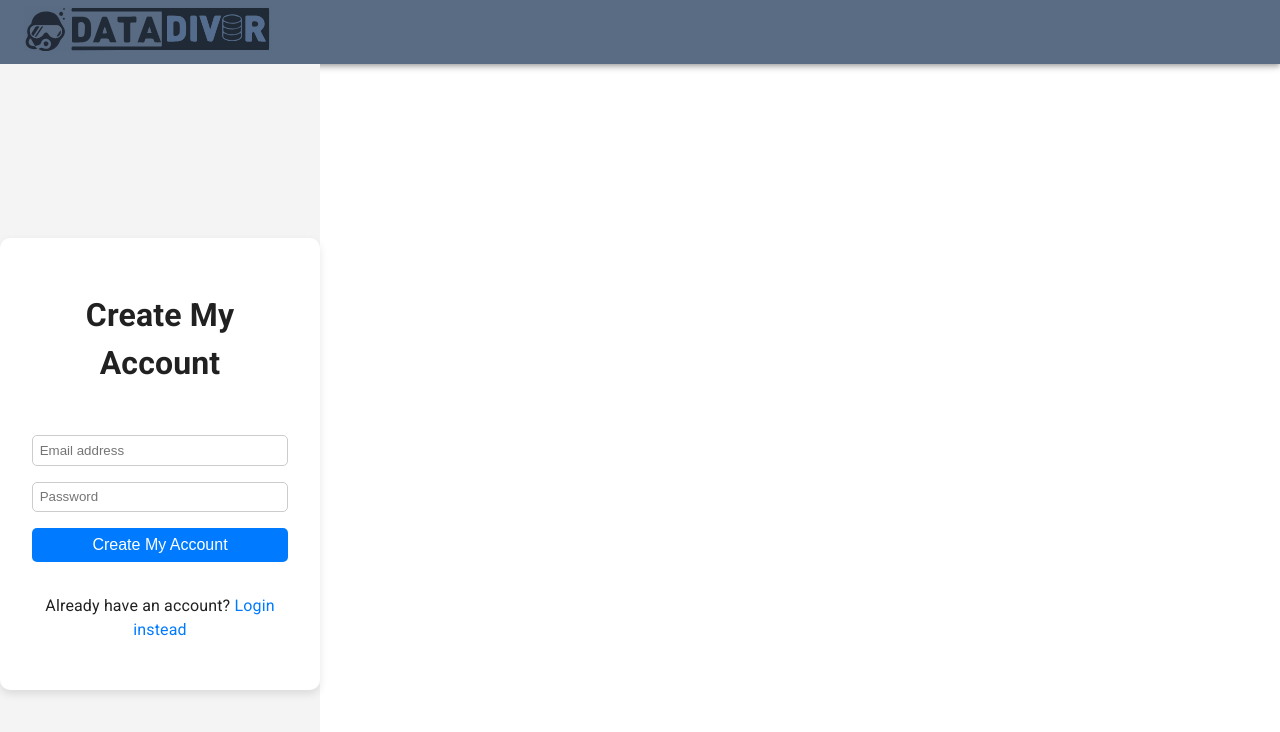
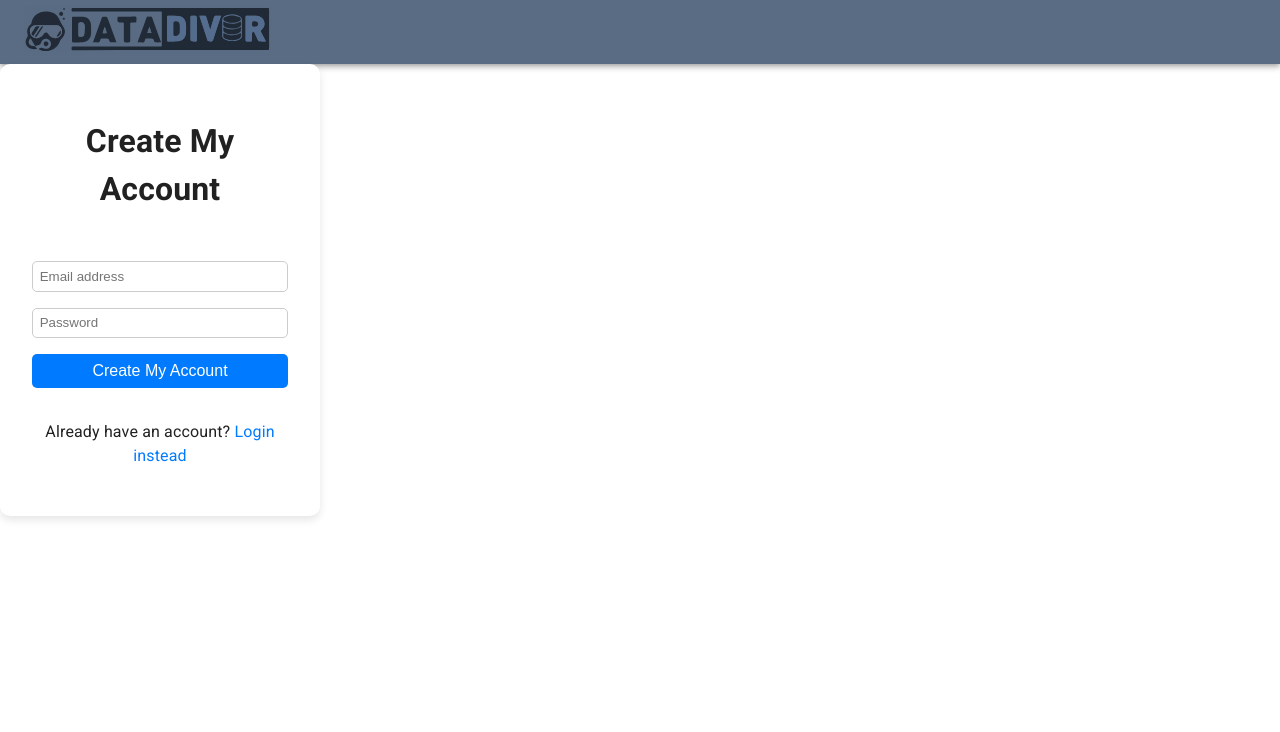
Before and after one commit to AbdullahAlHamourAlJarad/datadiver-se4450, a React (Create React App) app in the folder data-diver-frontend/: page /signup in a window 1280 px wide. Shown: the top 732 px of the page. Built offline with nearby package versions, Linux system fonts and the light colour scheme.

Commit message:
css page for signup

```diff
--- a/data-diver-frontend/src/css/Signup.module.css
+++ b/data-diver-frontend/src/css/Signup.module.css
@@ -1,4 +1,4 @@
-/* Signup.module.css */
+Signup.module.css */
 .signupContainer {
     display: flex;
     justify-content: center;
```
